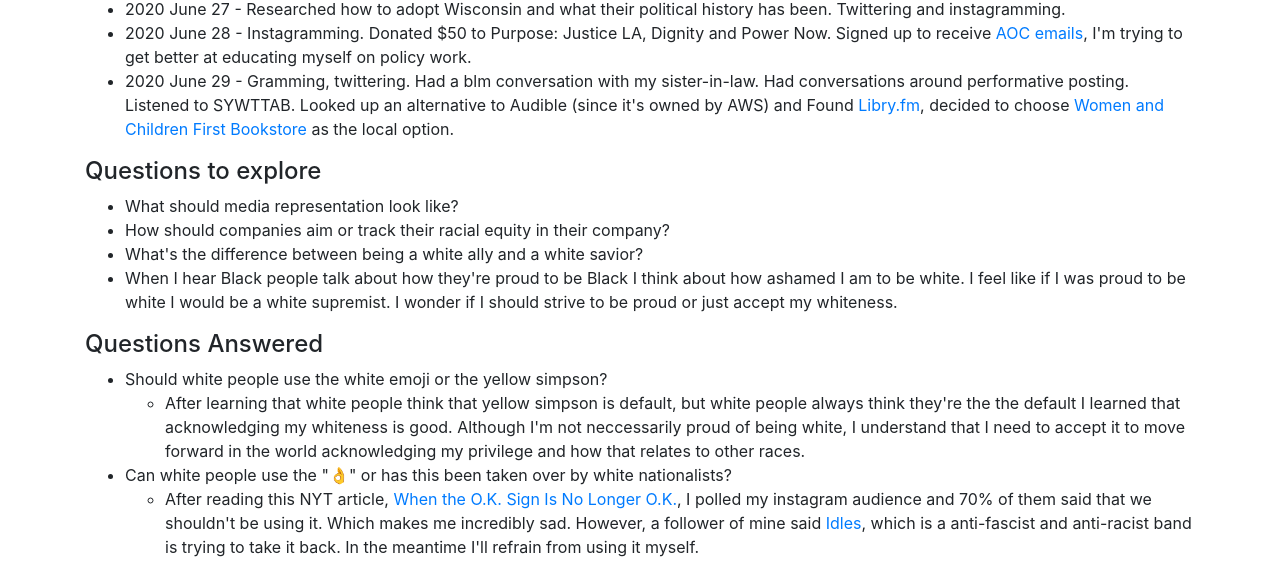
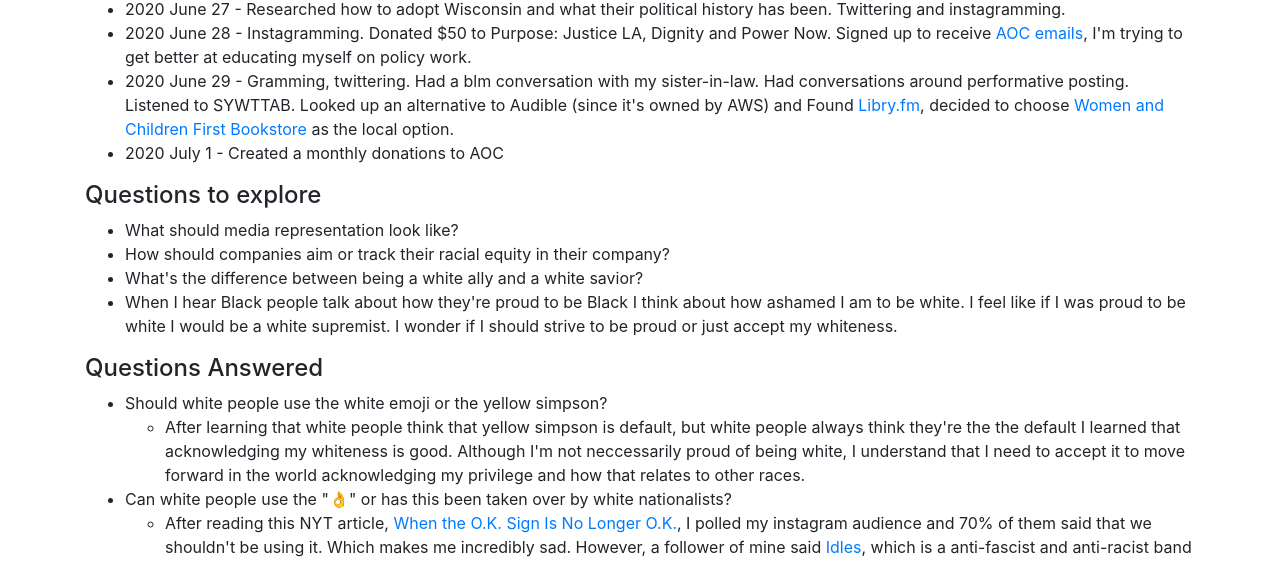
Before and after one commit to nikkiricks/anti-racism-work, a website: page index.html in a window 1280 px wide. Shown: the part 2115-2678 px from the top of the page. Drawn offline with nearby package versions, Linux system fonts and the light colour scheme.

Commit message:
adding json

```diff
--- a/index.html
+++ b/index.html
@@ -342,6 +342,7 @@
         <li>2020 June 27 - Researched how to adopt Wisconsin and what their political history has been. Twittering and instagramming.  </li>
         <li>2020 June 28 - Instagramming. Donated $50 to Purpose: Justice LA, Dignity and Power Now. Signed up to receive <a href="https://www.ocasiocortez.com/" target="_blank">AOC emails</a>, I'm trying to get better at educating myself on policy work.</li>
         <li>2020 June 29 - Gramming, twittering. Had a blm conversation with my sister-in-law. Had conversations around performative posting. Listened to SYWTTAB. Looked up an alternative to Audible (since it's owned by AWS) and Found <a href="https://libro.fm/" target="_blank">Libry.fm</a>, decided to choose <a href="https://www.womenandchildrenfirst.com/" target="_blank">Women and Children First Bookstore</a> as the local option.</li>
+        <li>2020 July 1 - Created a monthly donations to AOC</li>
       </ul>
 
 
```
